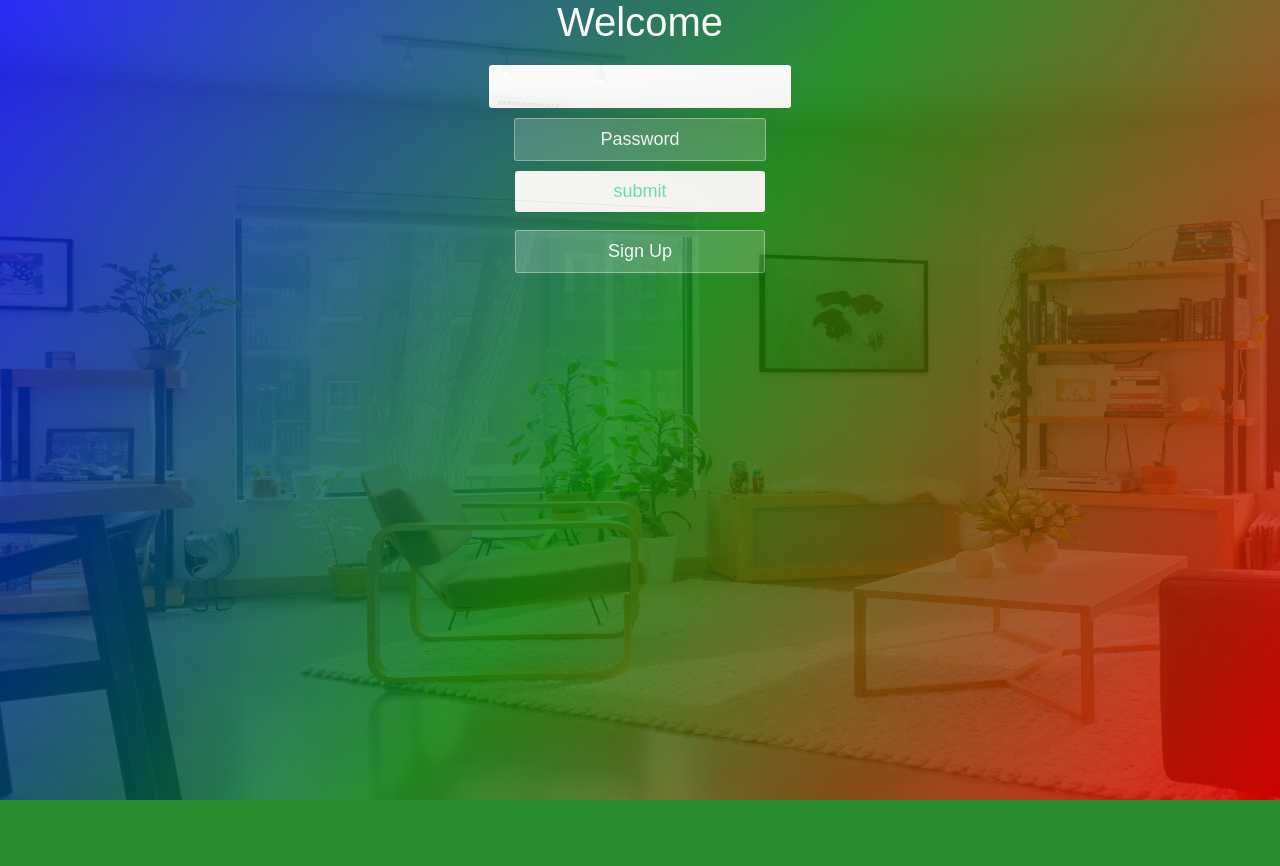
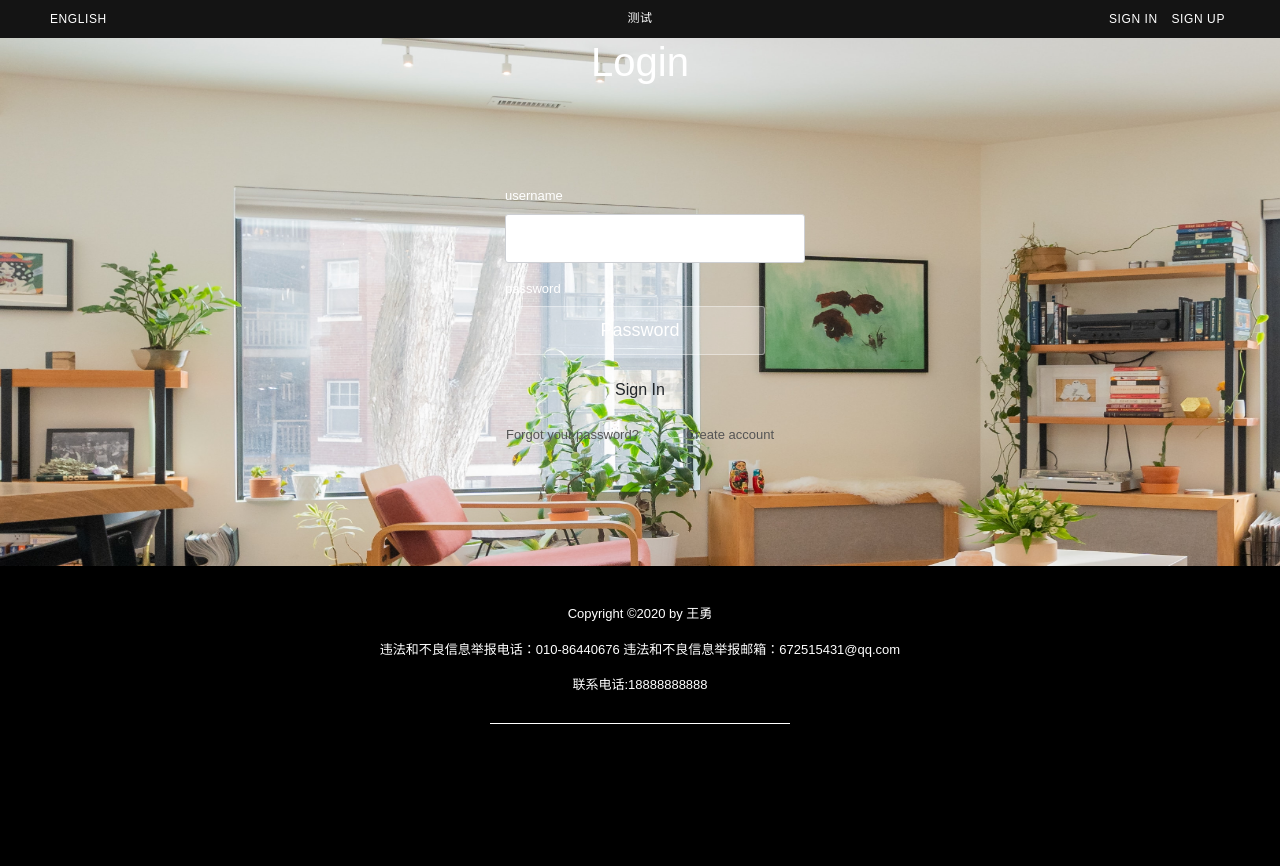
Before and after one commit to qinglianyan/test, a Django app: page /login/ in a window 1280 px wide. Before the commit the page ends 800 px from the top, so only its background shows below. Run offline with Django 3.2, Linux system fonts and the light colour scheme; some libraries are stand-ins or nearby versions; some web fonts are replaced.

Commit message:
新lpgin

```diff
--- a/login/templates/login/login.html
+++ b/login/templates/login/login.html
@@ -1,24 +1,110 @@
 <!DOCTYPE html>
 <html lang="en">
+<!DOCTYPE html>
+<html class="no-js" lang="en">
 <head>
+    {% load staticfiles %}
     <meta charset="UTF-8">
-    <title>Login</title>
-    <link  href="/static/css/login/login.css" rel="stylesheet">
+    <meta http-equiv="Content-Type" content="text/html; charset=utf-8" />
+    <meta http-equiv="x-ua-compatible" content="ie=edge,chrome=1">
+    <title>Title</title>
+    <meta name="viewport" content="width=device-width,initial-scale=1.0,user-scalable=no,maximum-scale=1.0,minimum-scale=1.0">
+    <link href="/static/css/index/bootstrap.min.css" rel="stylesheet" type="text/css">
+    <link href="/static/css/index/slick.css" rel="stylesheet" type="text/css">
+    <link href="/static/css/index/Style.css" rel="stylesheet" type="text/css">
+    <link href="/static/css/index/Baisc.css" rel="stylesheet" type="text/css">
+    <link href="/static/css/index/responsive.css" rel="stylesheet" type="text/css">
+    <link href="/static/css/login/login.css" rel="stylesheet" type="text/css">
 </head>
-<body class="container">
-    <div class="wrapper">
-        <h1 class="">Welcome</h1>
-        <form  action={% url 'login' %} method="post">
-            {% if message %}
-                <div class="alert-warning">{{ message }}</div>
-            {% endif %}
-            {% csrf_token %}
-            <input type="text" name="username" id="Username" placeholder="Username" autofocus required>
-            <input type="password" name="password" id="Password" placeholder="Password" required>
-            <button type="submit" onclick="javascript:window.location.href='http://www.baidu.com'">submit</button>
-            <br>
-            <input type="button" value="Sign Up" onclick="javascript:window.location.href='../login/register'">
-        </form>
+<body class="WangYong">
+<div class="allpage">
+    <div class="top_head">
+        <div class="container-fluid">
+            <div class="row">
+                <div class="col-10 col-sm-8 col-md-5 col-lg-4">
+                    <div class="language_dropdown">
+                        <span class="language_default">ENGLISH</span>
+                        <ul id="language">
+                            <li class="">ENGLISH</li>
+                        </ul>
+                    </div>
+                </div>
+                <div class="col-sm-4 col-md-4 col-lg-4 d-none d-lg-none d-md-block d-lg-block">
+                    <div class="text-center"><p class="#">测试</p></div>
+                </div>
+                <div class="col-2 col-sm-4 col-md-3 col-lg-4 text-right">
+                    <ul class="list-inline link">
+                        <li><a href="../login/templates/login.html">SIGN IN</a></li>
+                        <li><a href="#">SIGN UP</a></li>
+                    </ul>
+                </div>
+            </div>
+        </div>
     </div>
+
+    <div id="page-content">
+        <div class="login login-header text-center">
+            <div class="login-title">
+                <h1 class="">Login</h1>
+            </div>
+        </div>
+        <div class="container">
+            <div class="row">
+                <div class="col-12 col-lg-6 col-md-6 offset-md-3">
+                    <div class="mb-4">
+                        <form action="login/" method="post" id="Form">
+                            <div class="row">
+                                <div class="col-12 col-lg-12 col-md-12">
+                                    <div class="form-group">
+                                        <label for="username">username</label>
+                                        <input type="text" name="username" id="username" placeholder="Username" autofocus required>
+                                    </div>
+                                </div>
+                                <div class="col-12 col-lg-12 col-md-12">
+                                    <div class="form-group">
+                                        <label for="Password">password</label>
+                                        <input type="password" name="password" id="Password" placeholder="Password" required>
+                                    </div>
+                                </div>
+                            </div>
+                            <div class="row">
+                                <div class="text-center col-12 col-lg-12 col-md-12">
+                                    <input type="submit" onclick="javascript:window.location.href='index1.html'" class="btn mb-3" value="Sign In">
+                                </div>
+                                <div class="text-center col-12 col-lg-12 col-md-12">
+                                    <a href="#" >Forgot your password?</a> &nbsp;  &nbsp; &nbsp; &nbsp; &nbsp; &nbsp;
+                                    <a href="register.html" >Create account</a>
+                                </div>
+                            </div>
+                            <div class="row">
+                                <div class="text-center col-12 col-lg-12 col-md-12">
+                                    {% if message %}
+                                    <div class="alert-warning">{{ message }}</div>
+                                    {% endif %}
+                                    {% csrf_token %}
+                                </div>
+                            </div>
+                        </form>
+                    </div>
+                </div>
+            </div>
+        </div>
+    </div>
+    <footer style=" background-color: rgb(0,0,0); color: rgb(255, 255, 255); padding: 30px 50px;height: 300px">
+        <div style="display: flex; flex-direction: column; align-items: center;">
+            <div style="margin: 8px 0px;">Copyright ©2020  by 王勇
+            </div>
+            <div style="margin: 8px 0px;">违法和不良信息举报电话：010-86440676 违法和不良信息举报邮箱：672515431@qq.com</div>
+            <div style="margin: 8px 0px;">联系电话:18888888888</div>
+            <div style="width: 300px;height: 1px; background-color: #FFFFFF;margin-top: 20px;"></div>
+        </div>
+    </footer>
+<script src="/static/js/index/jquery-2.1.4.min.js"></script>
+<script src="/static/js/index/jquery-3.3.1.min.js"></script>
+<script src="/static/js/index/jquery.cookie.js"></script>
+<script src="/static/js/index/bootstrap.js"></script>
+<script src="/static/js/index/slider.js"></script>
+<script src="/static/js/index/MAIN.js"></script>
+</div>
 </body>
 </html>
```
